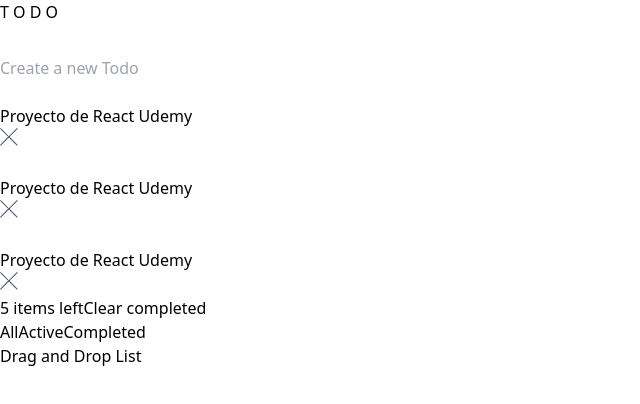
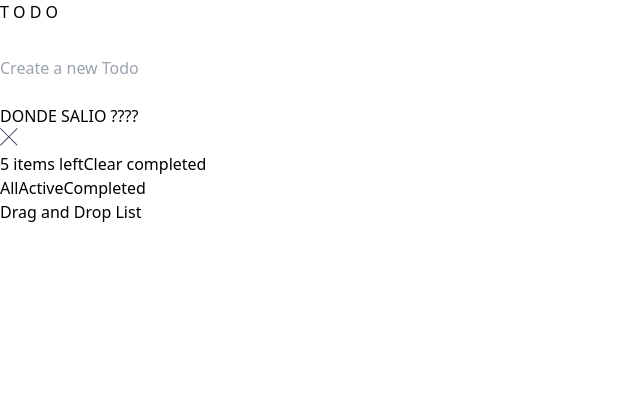
Before and after one commit to Electrocisko/Todo-react-tailwind, a React (Vite) app in the folder my-project/: page / in a window 1280 px wide. Shown: the top 404 px of the page, without its empty margins (0-640 px from the left). Built offline with nearby package versions, Linux system fonts and the light colour scheme.

Commit message:
funciona

```diff
--- a/my-project/src/App.jsx
+++ b/my-project/src/App.jsx
@@ -27,7 +27,7 @@ const App = () => {
       <main className="container mx-auto mt-8 px-4 ">
         <TodoCreate />
 
-        <TodoList/>
+        <TodoList todos={todos}/>
 
         <TodoComputed/>
 
--- a/my-project/src/components/TodoItem.jsx
+++ b/my-project/src/components/TodoItem.jsx
@@ -1,12 +1,12 @@
 import CrossIcon from "./icons/CrossIcon";
 
-const TodoItem = ({todo}) => {
+const TodoItem = () => {
 
 
     return (
         <article className="flex gap-4 border-b border-b-gray-400 px-4 py-4">
         <button className="inline-block h-5 w-5  flex-none  rounded-full border-2 "></button>
-        <p className="grow text-gray-500">{todo.title}</p>
+        <p className="grow text-gray-500">DONDE SALIO ????</p>
         <button className="flex-none">
           <CrossIcon />
         </button>
--- a/my-project/src/components/TodoList.jsx
+++ b/my-project/src/components/TodoList.jsx
@@ -1,31 +1,12 @@
-import CrossIcon from "./icons/CrossIcon";
+import TodoItem from "./TodoItem";
+
 
 const TodoList = () => {
     return (
+
         <div className="mt-8 rounded-t-md bg-white">
-        <article className="flex gap-4 border-b border-b-gray-400 px-4 py-4">
-          <button className="inline-block h-5 w-5  flex-none  rounded-full border-2 "></button>
-          <p className="grow text-gray-500">Proyecto de React Udemy</p>
-          <button className="flex-none">
-            <CrossIcon />
-          </button>
-        </article>
+            <TodoItem/>
 
-        <article className="flex gap-4 border-b border-b-gray-400 px-4 py-4">
-          <button className="inline-block h-5 w-5  flex-none  rounded-full border-2 "></button>
-          <p className="grow text-gray-500">Proyecto de React Udemy</p>
-          <button className="flex-none">
-            <CrossIcon />
-          </button>
-        </article>
-
-        <article className="flex gap-4 border-b border-b-gray-400 px-4 py-4">
-          <button className="inline-block h-5 w-5  flex-none  rounded-full border-2 "></button>
-          <p className="grow text-gray-500">Proyecto de React Udemy</p>
-          <button className="flex-none">
-            <CrossIcon />
-          </button>
-        </article>
       </div>
 
     )
```
